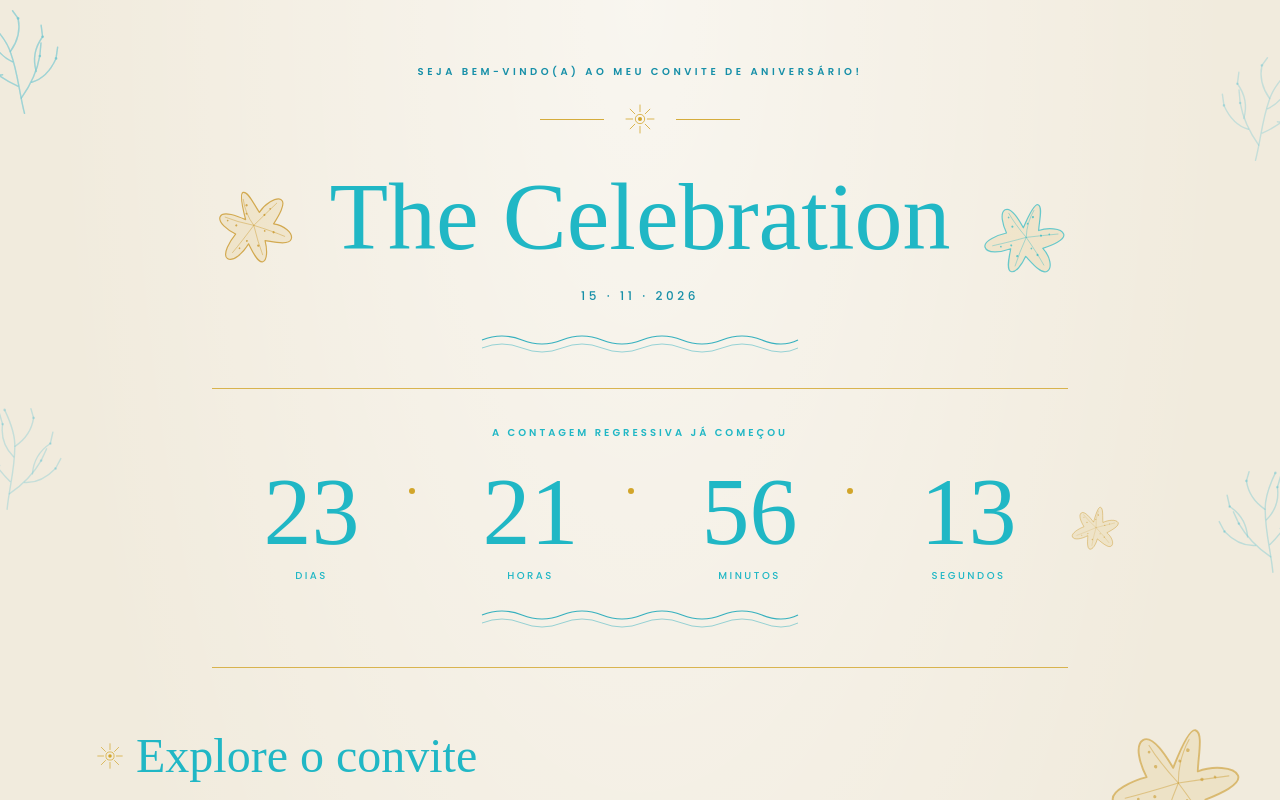
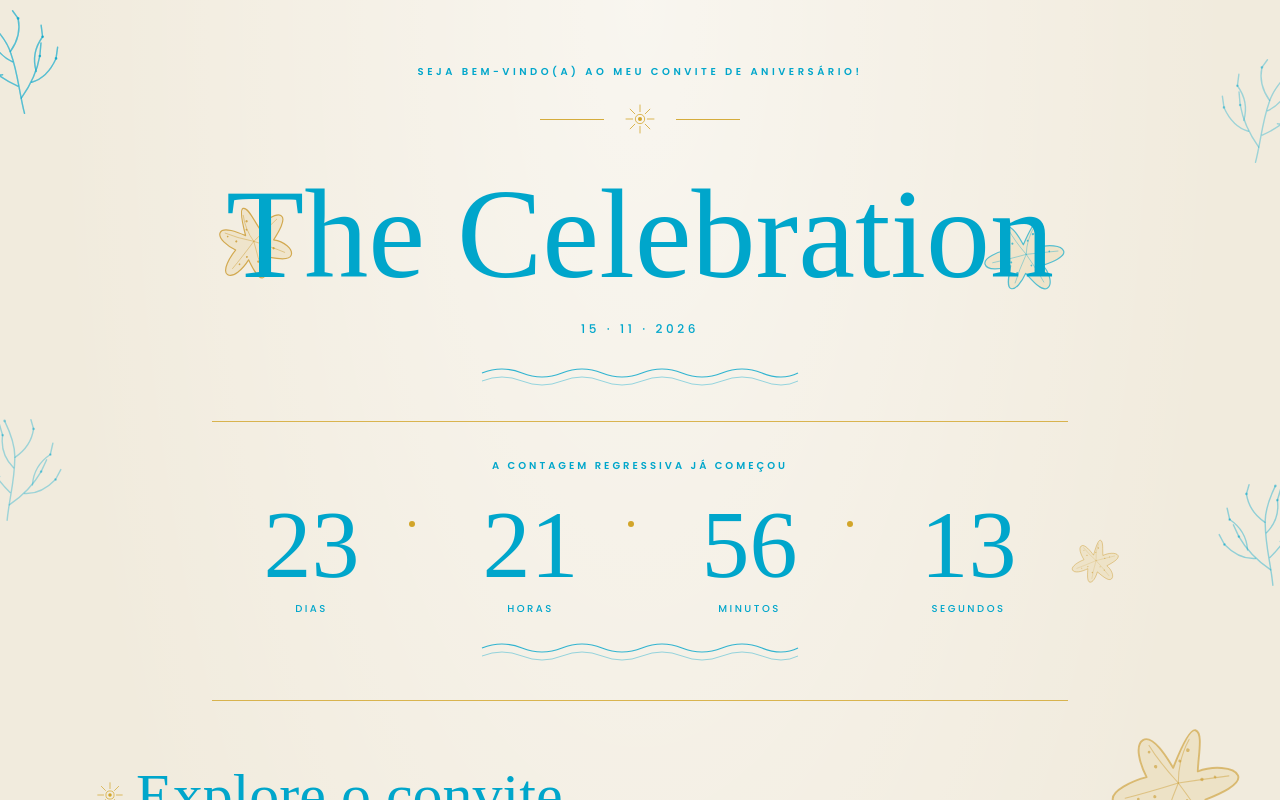
Before and after one commit to thebiancascript/julianas-23, a Next.js app: page / in a window 1280 px wide. Both pictures are taken after a click on the button "ABRIR CONVITE". Shown: the top 800 px of the page. Built offline with nearby package versions, Linux system fonts and the light colour scheme; a web font is replaced by a local one.

Commit message:
🎨 Update invitation color palette

```diff
--- a/src/components/invitation/GiftList.tsx
+++ b/src/components/invitation/GiftList.tsx
@@ -222,7 +222,7 @@ export default function GiftList() {
         </p>
 
         <h2 className="font-serif text-4xl font-normal text-[#163D52] sm:text-5xl md:text-6xl">
-          A Gift for Juliana
+          A Gift for Me
         </h2>
 
         {/* Detalhe dourado */}
@@ -233,9 +233,6 @@ export default function GiftList() {
         </div>
 
         <p className="mx-auto mt-5 max-w-lg text-sm leading-7 text-[#71838A]">
-          Sua presença já será um presente especial!
-          Mas, caso queira me presentear, aqui abaixo tem
-          algumas sugestões escolhidas.
         </p>
       </header>
 
--- a/src/components/invitation/InvitationMenu.tsx
+++ b/src/components/invitation/InvitationMenu.tsx
@@ -223,7 +223,7 @@ function WaveDivider() {
       viewBox="0 0 320 24"
       fill="none"
       aria-hidden="true"
-      className="mx-auto h-6 w-full max-w-65 text-[#07A0B5] sm:max-w-75 md:max-w-[320px]"
+      className="mx-auto h-6 w-full max-w-65 text-[#00A6CB] sm:max-w-75 md:max-w-[320px]"
     >
       <path
         d="M2 8 Q22 0 42 8 T82 8 T122 8 T162 8 T202 8 T242 8 T282 8 T318 8"
@@ -337,18 +337,18 @@ export default function InvitationMenu({
         className="pointer-events-none absolute inset-0 z-1 overflow-hidden"
       >
         {/* LATERAL ESQUERDA */}
-        <CoralBranch className="absolute -left-10 top-[0%] h-24 w-10 -rotate-12 text-[#72C5D0]/40 sm:-left-8 sm:h-32 sm:w-24" />
+        <CoralBranch className="absolute -left-10 top-[0%] h-24 w-10 -rotate-12 text-[#00A6CB]/40 sm:-left-8 sm:h-32 sm:w-24" />
 
-        <CoralBranch className="absolute -left-10 top-[25%] h-24 w-18 rotate-[8deg] text-[#72C5D0]/35 sm:-left-8 sm:h-32 sm:w-24" />
+        <CoralBranch className="absolute -left-10 top-[25%] h-24 w-18 rotate-[8deg] text-[#00A6CB]/35 sm:-left-8 sm:h-32 sm:w-24" />
 
-        <CoralBranch className="absolute -left-10 top-[0%] h-24 w-18 -rotate-12 text-[#72C5D0]/40 sm:-left-8 sm:h-32 sm:w-24" />
+        <CoralBranch className="absolute -left-10 top-[0%] h-24 w-18 -rotate-12 text-[#00A6CB]/40 sm:-left-8 sm:h-32 sm:w-24" />
 
-        <CoralBranch className="absolute -left-10 bottom-[1%] h-24 w-18 rotate-12 text-[#72C5D0]/35 sm:-left-8 sm:h-32 sm:w-24" />
+        <CoralBranch className="absolute -left-10 bottom-[1%] h-24 w-18 rotate-12 text-[#00A6CB]/35 sm:-left-8 sm:h-32 sm:w-24" />
 
         {/* LATERAL DIREITA */}
-        <CoralBranch className="absolute -right-10 top-[3%] h-24 w-18 rotate-12 scale-x-[-1] text-[#72C5D0]/35 sm:-right-8 sm:h-32 sm:w-24" />
-        <CoralBranch className="absolute -right-10 bottom-[2%] h-24 w-18 rotate-12 scale-x-[-1] text-[#72C5D0]/35 sm:-right-8 sm:h-32 sm:w-24" />
-        <CoralBranch className="absolute -right-10 top-[29%] h-24 w-18 -rotate-8 scale-x-[-1] text-[#72C5D0]/40 sm:-right-8 sm:h-32 sm:w-24" />
+        <CoralBranch className="absolute -right-10 top-[3%] h-24 w-18 rotate-12 scale-x-[-1] text-[#00A6CB]/35 sm:-right-8 sm:h-32 sm:w-24" />
+        <CoralBranch className="absolute -right-10 bottom-[2%] h-24 w-18 rotate-12 scale-x-[-1] text-[#00A6CB]/35 sm:-right-8 sm:h-32 sm:w-24" />
+        <CoralBranch className="absolute -right-10 top-[29%] h-24 w-18 -rotate-8 scale-x-[-1] text-[#00A6CB]/40 sm:-right-8 sm:h-32 sm:w-24" />
 
       </div>
 
@@ -360,13 +360,13 @@ export default function InvitationMenu({
         <Starfish className="absolute -right-3 top-167.5 h-24 w-24 rotate-18 text-[#C99524]/55 sm:right-[3%] sm:top-180 sm:h-32 sm:w-32" />
 
         {/* ESTRELA MOVIDA PARA O LADO ESQUERDO */}
-        <Starfish className="absolute bottom-68.25 left-[5%] h-14 w-14 rotate-[-15deg] text-[#168FA8]/45 sm:left-[12%] sm:h-20 sm:w-20" />
+        <Starfish className="absolute bottom-68.25 left-[5%] h-14 w-14 rotate-[-15deg] text-[#00A6CB]/45 sm:left-[12%] sm:h-20 sm:w-20" />
       </div>
 
       <div className="relative z-10">
         {/* CABEÇALHO */}
         <header className="relative mx-auto flex w-full max-w-6xl flex-col items-center px-5 pb-8 pt-12 text-center sm:pt-16">
-          <p className="text-[9px] font-semibold uppercase tracking-[0.35em] text-[#168FA8] sm:text-[10px]">
+          <p className="text-[9px] font-semibold uppercase tracking-[0.35em] text-[#00A6CB] sm:text-[10px]">
             Seja bem-vindo(a) ao meu convite de aniversário!
           </p>
 
@@ -380,13 +380,13 @@ export default function InvitationMenu({
           {/* ESTRELAS-DO-MAR AO REDOR DO TÍTULO */}
           <Starfish className="pointer-events-none absolute left-[1%] top-[48%] h-14 w-14 rotate-[-18deg] text-[#C99524]/75 sm:left-[9%] sm:h-20 sm:w-20 md:left-[13%]" />
 
-          <Starfish className="pointer-events-none absolute right-[1%] top-[51%] h-14 w-14 rotate-20 text-[#20B7C5]/65 sm:right-[9%] sm:h-20 sm:w-20 md:right-[13%]" />
+          <Starfish className="pointer-events-none absolute right-[1%] top-[51%] h-14 w-14 rotate-20 text-[#00A6CB]/65 sm:right-[9%] sm:h-20 sm:w-20 md:right-[13%]" />
 
-          <h1 className="script-font relative z-10 mt-2 text-[2.75rem] min-[375px]:text-6xl font-normal leading-[1.05] text-[#20B7C5] sm:text-7xl md:text-8xl">
+          <h1 className="script-font relative z-10 mt-2 text-[2.75rem] min-[375px]:text-6xl font-normal leading-[1.05] text-[#00A6CB] sm:text-7xl md:text-9xl">
               The Celebration
           </h1>
 
-          <p className="mt-5 text-[10px] font-medium uppercase tracking-[0.3em] text-[#168FA8] sm:text-xs">
+          <p className="mt-5 text-[1px] font-medium uppercase tracking-[0.3em] text-[#00A6CB] sm:text-xs">
             15 · 11 · 2026
           </p>
 
@@ -400,7 +400,7 @@ export default function InvitationMenu({
           <div className="relative border-y border-[#D2A52A]/80 py-7 text-center sm:py-9">
             <Starfish className="pointer-events-none absolute -right-1 top-1/2 hidden h-12 w-12 translate-x-full -translate-y-1/2 rotate-12 text-[#C99524]/55 sm:block" />
 
-            <p className="mb-6 text-[9px] font-semibold uppercase tracking-[0.3em] text-[#20B7C5] sm:text-[10px]">
+            <p className="mb-6 text-[9px] font-semibold uppercase tracking-[0.3em] text-[#00A6CB] sm:text-[10px]">
               {eventStarted
                 ? "Hoje é dia de celebrar!"
                 : "A contagem regressiva já começou"}
@@ -412,11 +412,11 @@ export default function InvitationMenu({
                   key={item.label}
                   className="relative flex flex-col items-center"
                 >
-                  <span className="script-font text-5xl font-normal leading-none tabular-nums text-[#20B7C5] sm:text-7xl md:text-8xl">
+                  <span className="script-font text-5xl font-normal leading-none tabular-nums text-[#00A6CB] sm:text-7xl md:text-8xl">
                     {formatNumber(item.value)}
                   </span>
 
-                  <span className="mt-2 text-[8px] font-medium uppercase tracking-[0.15em] text-[#20B7C5] sm:text-[10px] sm:tracking-[0.25em]">
+                  <span className="mt-2 text-[8px] font-medium uppercase tracking-[0.15em] text-[#00A6CB] sm:text-[10px] sm:tracking-[0.25em]">
                     {item.label}
                   </span>
 
@@ -439,7 +439,7 @@ export default function InvitationMenu({
             <div className="flex items-center gap-3">
               <SunOrnament className="h-7 w-7 text-[#D2A52A]" />
 
-              <p className="script-font text-4xl font-normal leading-none text-[#20B7C5] sm:text-5xl">
+              <p className="script-font text-4xl font-normal leading-none text-[#00A6CB] sm:text-6xl">
                 Explore o convite
               </p>
             </div>
@@ -458,12 +458,12 @@ export default function InvitationMenu({
                 fill="none"
                 className="h-full w-full"
               >
-                <g stroke="#20B7C5" strokeWidth="1.5" opacity=".25">
+                <g stroke="#00A6CB" strokeWidth="1.5" opacity=".25">
                   <path d="M-80 180 C80 120 190 240 350 180 S620 120 790 180 S1080 240 1280 165" />
                   <path d="M-80 205 C80 145 190 265 350 205 S620 145 790 205 S1080 265 1280 190" />
                   <path d="M-80 230 C80 170 190 290 350 230 S620 170 790 230 S1080 290 1280 215" />
 
-                  <path d="M-80 355 C80 295 190 415 350 355 S620 295 790 355 S1080 415 1280 340" />
+                  <path d="M-80 355 C8₀ 295 19₀ 415 35₀ 355 S62₀ 295 79₀ 355 S1₀8₀ 415 1₂8₀ 34₀" />
                   <path d="M-80 380 C80 320 190 440 350 380 S620 320 790 380 S1080 440 1280 365" />
                   <path d="M-80 405 C80 345 190 465 350 405 S620 345 790 405 S1080 465 1280 390" />
 
@@ -499,7 +499,7 @@ export default function InvitationMenu({
               onClick={toggleOceanSound}
               aria-label={oceanSoundPlaying ? "Pausar som do mar" : "Ouvir o som do mar"}
               aria-pressed={oceanSoundPlaying}
-              className="inline-flex min-h-11 items-center gap-2 rounded-full border border-[#D2A52A]/70 bg-[#FAF9F6]/90 px-5 py-3 text-[#168FA8] shadow-sm transition hover:bg-[#F1F5F4] focus-visible:outline-none focus-visible:ring-2 focus-visible:ring-[#168FA8] focus-visible:ring-offset-2"
+              className="inline-flex min-h-11 items-center gap-2 rounded-full border border-[#D2A52A]/70 bg-[#FAF9F6]/90 px-5 py-3 text-[#00A6CB] shadow-sm transition hover:bg-[#F1F5F4] focus-visible:outline-none focus-visible:ring-2 focus-visible:ring-[#00A6CB] focus-visible:ring-offset-2"
             >
               {oceanSoundPlaying ? <Volume2 size={17} /> : <VolumeX size={17} />}
               <span className="text-[9px] font-semibold uppercase tracking-[0.16em]">
@@ -511,7 +511,7 @@ export default function InvitationMenu({
 
         {/* RODAPÉ */}
         <footer className="relative border-t border-[#D2A52A]/65 px-5 py-8 text-center">
-          <p className="font-serif text-lg italic text-[#168FA8] sm:text-[16px]">
+          <p className="font-serif text-lg italic text-[#00A6CB] sm:text-[16px]">
             Let&apos;s make beautiful memories together.
           </p>
 
@@ -524,7 +524,7 @@ export default function InvitationMenu({
             <span className="h-px w-10 bg-[#D2A52A]/80" />
           </div>
 
-          <p className="mt-3 text-[8px] uppercase tracking-[0.25em] text-[#168FA8] sm:text-[9px]">
+          <p className="mt-3 text-[8px] uppercase tracking-[0.25em] text-[#00A6CB] sm:text-[9px]">
             23rd Birthday · 2026
           </p>
         </footer>
--- a/src/components/invitation/TopicPage.tsx
+++ b/src/components/invitation/TopicPage.tsx
@@ -32,7 +32,7 @@ export default function TopicPage({
   if (!topic) return null;
 
   return (
-    <main className="min-h-screen bg-[#F2F7F6] text-[#163D52]">
+    <main className="min-h-screen bg-[#F8F6F0] text-[#163D52]">
       <div className="mx-auto min-h-screen w-full max-w-5xl px-5 py-8 sm:px-8 sm:py-12">
 
         {/* NAVEGAÇÃO */}
```
Also changed, not shown: src/components/invitation/TopicCard.tsx (+4 -4 lines).
